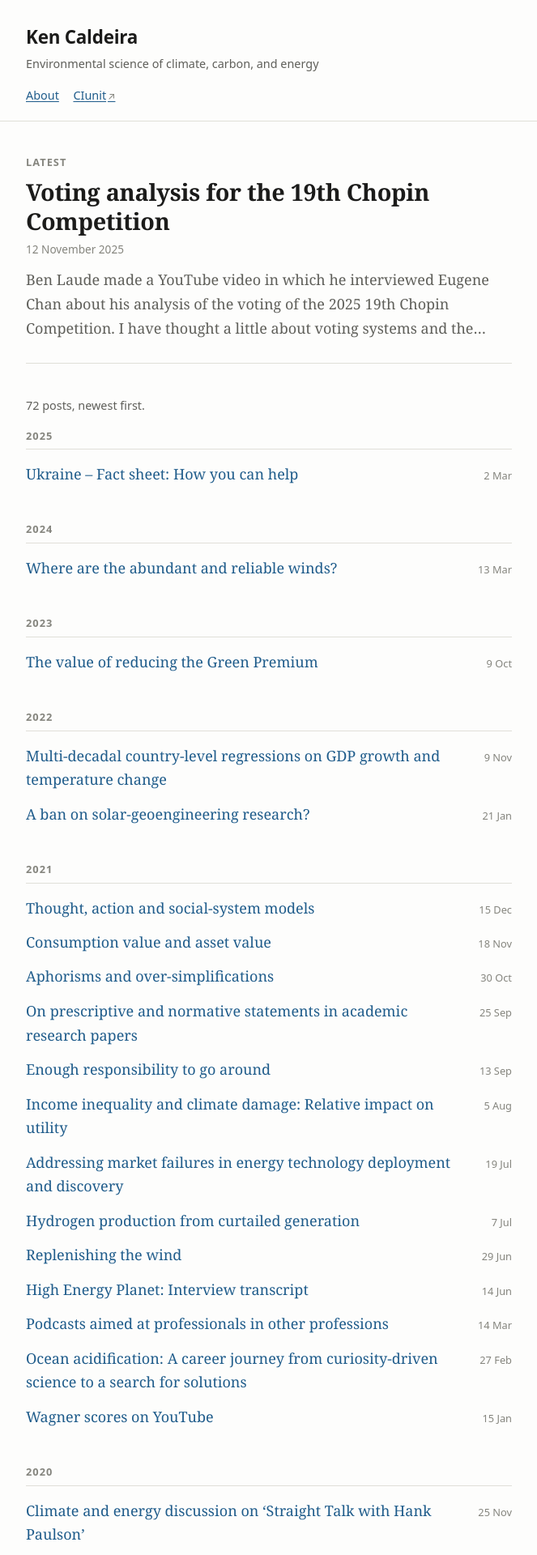
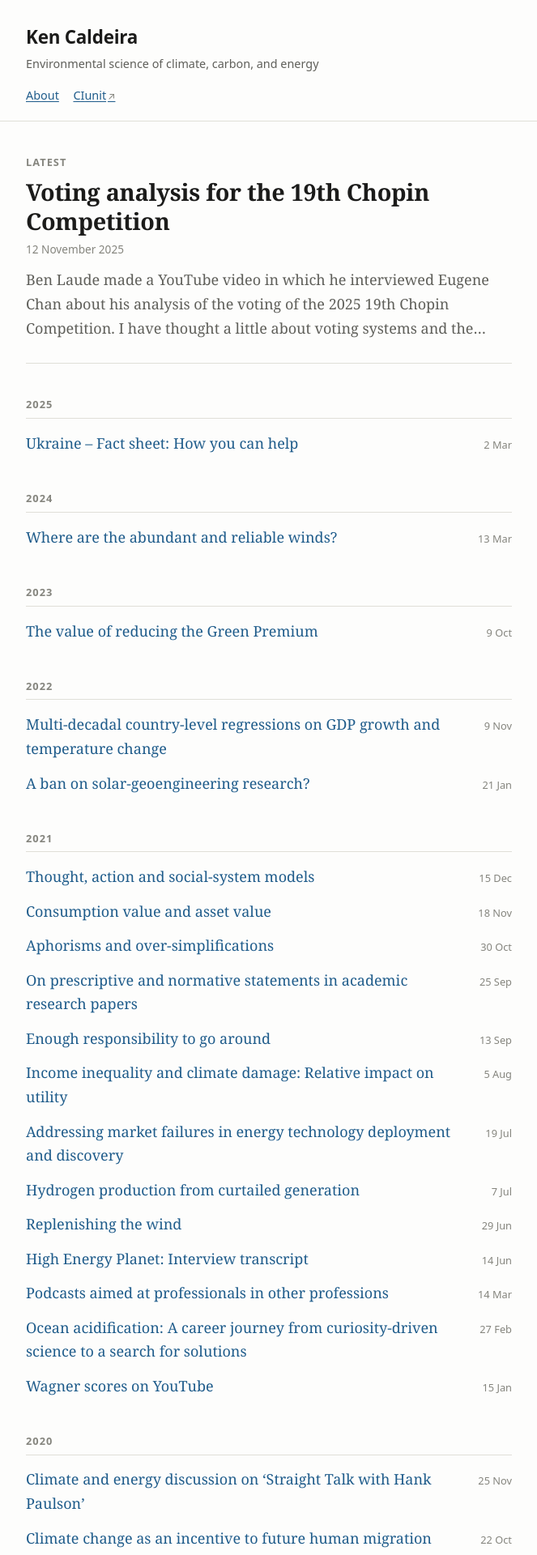
Before and after one commit to KCaldeira/kcaldeira.github.io, a Jekyll site: the page built from index.html, in a window 1280 px wide. Shown: the top 1920 px of the page at 81% size, without its empty margins (308-971 px from the left). Built offline with Jekyll 4.4.1, drawn with Linux system fonts in a browser that asks for light colours.

Commit message:
Drop the "72 posts, newest first" line from the landing page
The year headings already make the ordering obvious, and the count was not
telling a reader anything they needed. Removes its .archive-intro rule from
main.css too rather than leaving an orphaned selector -- it had no other use.

Co-Authored-By: Claude Opus 5 (1M context) <noreply@anthropic.com>

```diff
--- a/assets/css/main.css
+++ b/assets/css/main.css
@@ -131,12 +131,6 @@ a:hover { color: var(--link-hover); }
 
 /* --- archive index ------------------------------------------------------- */
 
-.archive-intro {
-  font-family: var(--font-ui);
-  font-size: 0.9rem;
-  color: var(--fg-muted);
-  margin-top: 0;
-}
 .year { margin-bottom: 2.25rem; }
 .year-heading {
   font-family: var(--font-ui);
--- a/index.html
+++ b/index.html
@@ -36,10 +36,6 @@ description: >-
     {%- endif %}
   </section>
 
-  <p class="archive-intro">
-    {{ site.posts | size }} posts, newest first.
-  </p>
-
   {% assign posts_by_year = rest | group_by_exp: "post", "post.date | date: '%Y'" %}
   {% for year in posts_by_year %}
     <section class="year">
```
